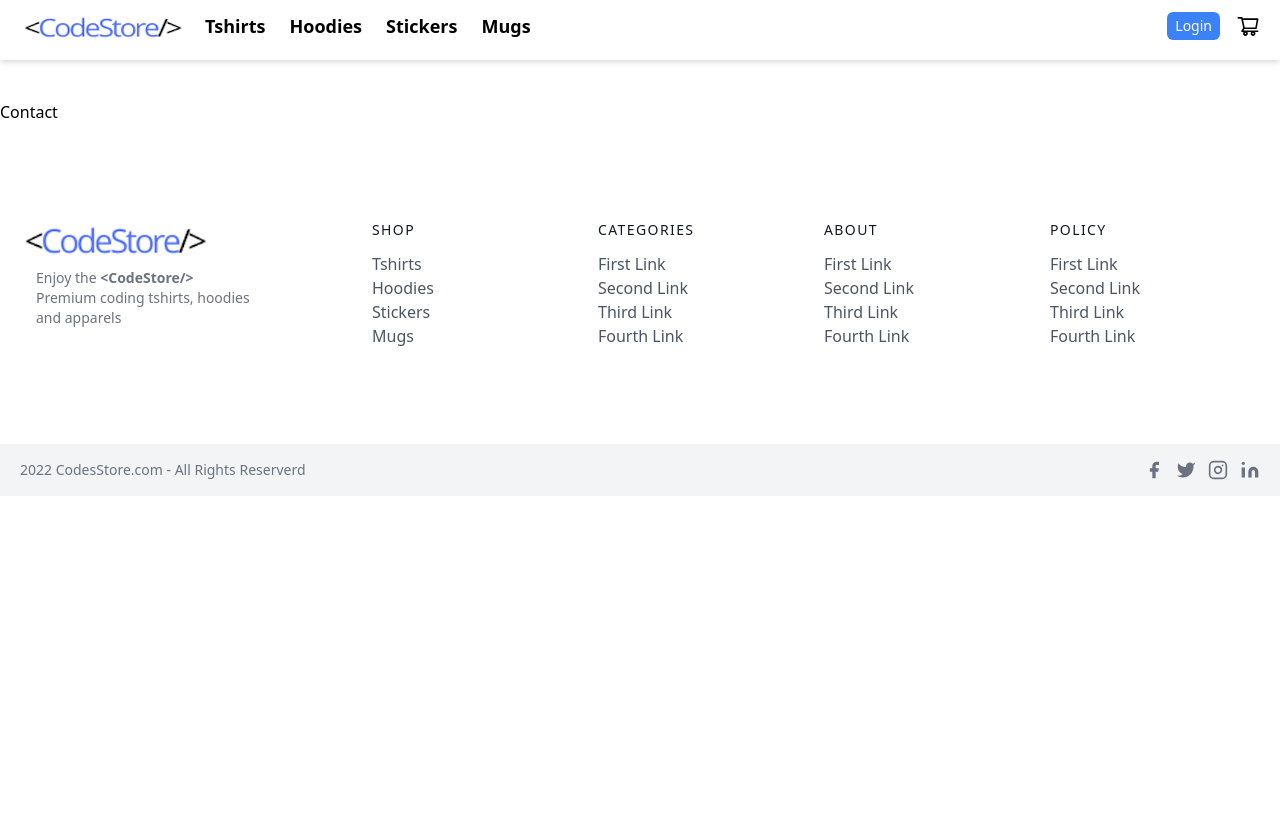
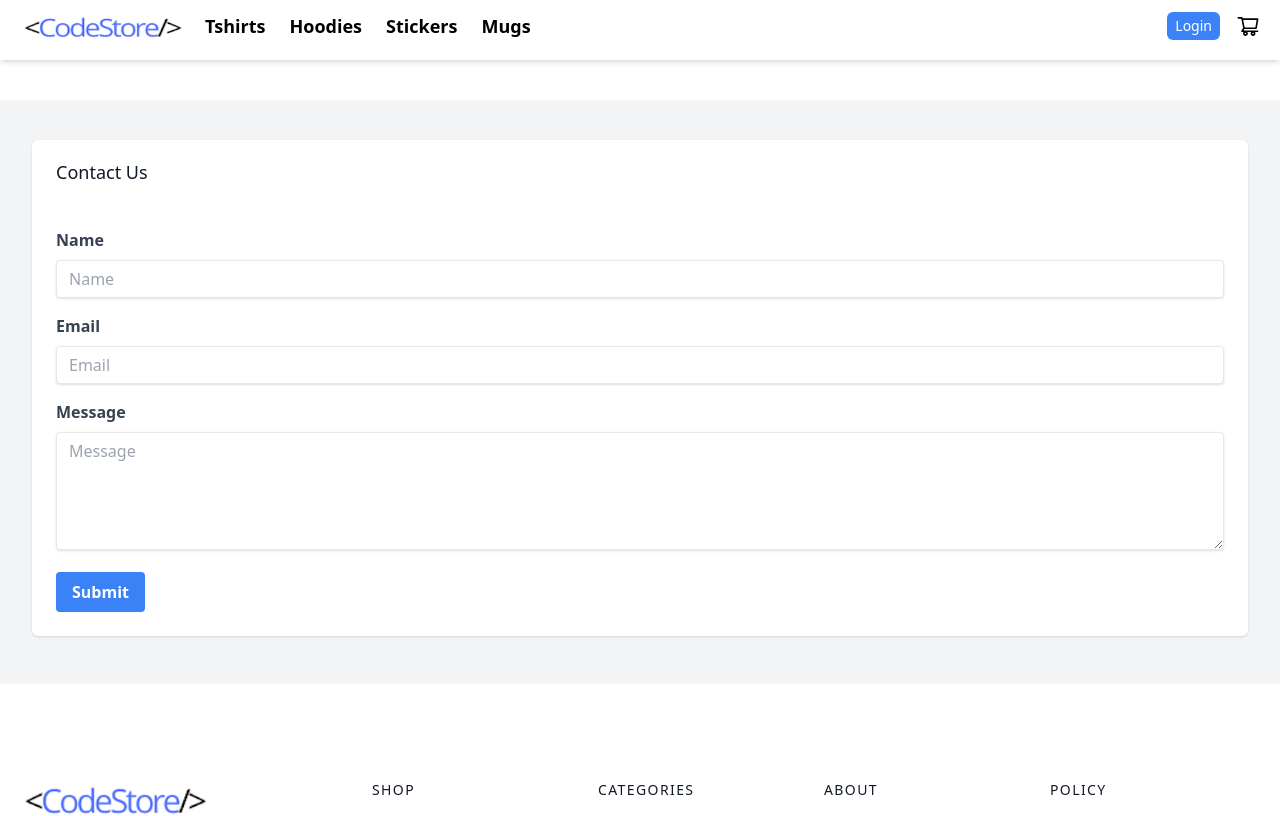
Before and after one commit to DeveshPurohit/codestore, a Next.js app: page /contact in a window 1280 px wide. Shown: the top 816 px of the page. Built offline with nearby package versions, Linux system fonts and the light colour scheme.

Commit message:
ai test
ok ok

```diff
--- a/package.json
+++ b/package.json
@@ -9,7 +9,10 @@
     "lint": "next lint"
   },
   "dependencies": {
+    "@fortawesome/free-solid-svg-icons": "^6.3.0",
+    "@fortawesome/react-fontawesome": "^0.2.0",
     "crypto-js": "^4.1.1",
+    "font-awesome": "^4.7.0",
     "jsonwebtoken": "^8.5.1",
     "mongoose": "^6.3.0",
     "next": "12.1.0",
--- a/pages/contact.js
+++ b/pages/contact.js
@@ -1,8 +1,56 @@
+import { faShoppingCart } from '@fortawesome/free-solid-svg-icons'
+import { FontAwesomeIcon } from '@fortawesome/react-fontawesome'
+import Head from 'next/head'
+import Image from 'next/image'
+import Link from 'next/link'
 import React from 'react'
 
 const Contact = () => {
   return (
-    <div>Contact</div>
+    <div className="bg-gray-100">
+    <Head>
+      <title>Ecommerce Site | Contact Us</title>
+      <link rel="icon" href="/favicon.ico" />
+    </Head>
+
+
+
+    <main className="max-w-7xl mx-auto pt-10 pb-12 px-4 sm:px-6 lg:px-8">
+      <div className="bg-white shadow overflow-hidden sm:rounded-md">
+        <div className="px-4 py-5 sm:px-6">
+          <h2 className="text-lg leading-6 font-medium text-gray-900">Contact Us</h2>
+        </div>
+        <div className="px-4 py-5 sm:p-6">
+          <form>
+            <div className="mb-4">
+              <label className="block text-gray-700 font-bold mb-2" htmlFor="name">
+                Name
+              </label>
+              <input className="shadow appearance-none border rounded w-full py-2 px-3 text-gray-700 leading-tight focus:outline-none focus:shadow-outline" id="name" type="text" placeholder="Name" />
+            </div>
+            <div className="mb-4">
+              <label className="block text-gray-700 font-bold mb-2" htmlFor="email">
+                Email
+              </label>
+              <input className="shadow appearance-none border rounded w-full py-2 px-3 text-gray-700 leading-tight focus:outline-none focus:shadow-outline" id="email" type="email" placeholder="Email" />
+            </div>
+            <div className="mb-4">
+              <label className="block text-gray-700 font-bold mb-2" htmlFor="message">
+                Message
+              </label>
+              <textarea className="shadow appearance-none border rounded w-full py-2 px-3 text-gray-700 leading-tight focus:outline-none focus:shadow-outline" id="message" rows="5" placeholder="Message"></textarea>
+</div>
+<div className="flex items-center justify-between">
+<button className="bg-blue-500 hover:bg-blue-700 text-white font-bold py-2 px-4 rounded focus:outline-none focus:shadow-outline" type="submit">
+Submit
+</button>
+</div>
+</form>
+</div>
+</div>
+</main>
+</div>
+
   )
 }
 
--- a/pages/index.js
+++ b/pages/index.js
@@ -1,6 +1,6 @@
 import Head from "next/head";
 import Image from "next/image";
-import styles from "../styles/Home.module.css";
+import Link from 'next/link'
 
 export default function Home() {
   return (
@@ -11,9 +11,29 @@ export default function Home() {
         <link rel="icon" href="/favicon.ico" />
       </Head>
 
-      <div className="img mx-6 md:mx-64">
-        <Image src={"/homee.png"} alt={"home"} height={600} width={1000} />
-      </div>
+      <main className="max-w-7xl mx-auto pt-10 pb-12 px-4 sm:px-6 lg:px-8">
+      <div className="md:flex md:items-center md:justify-between">
+        <div className="md:w-1/2">
+          <h2 className="text-4xl font-extrabold text-gray-900 sm:text-5xl md:text-6xl">
+            <span className="block">Shop the latest</span>
+            <span className="block text-indigo-600">fashion trends</span>
+          </h2>
+          <p className="mt-3 text-base text-gray-500 sm:mt-5 sm:text-xl md:mt-5 md:text-lg">
+            Lorem ipsum dolor sit amet, consectetur adipiscing elit. Mauris eget urna sit amet enim auctor rhoncus sed vitae leo.
+          </p>
+          <div className="mt-5 sm:mt-8 sm:flex sm:justify-center lg:justify-start">
+            <div className="rounded-md shadow">
+              <Link href="/shop">
+                <a className="w-full flex items-center justify-center px-8 py-3 border border-transparent text-base font-medium rounded-md text-white bg-indigo-600 hover:bg-indigo-700 md:py-4 md:text-lg md:px-10">
+                  Shop Now
+                </a>
+              </Link>
+            </div>
+          </div>
+    </div>
+  </div>
+</main>
+
 
       <section className="text-gray-600 body-font">
         <div className="container px-5 py-24 mx-auto">
```
Also changed, not shown: 2 other files (tests, documents, lock files or other folders).
